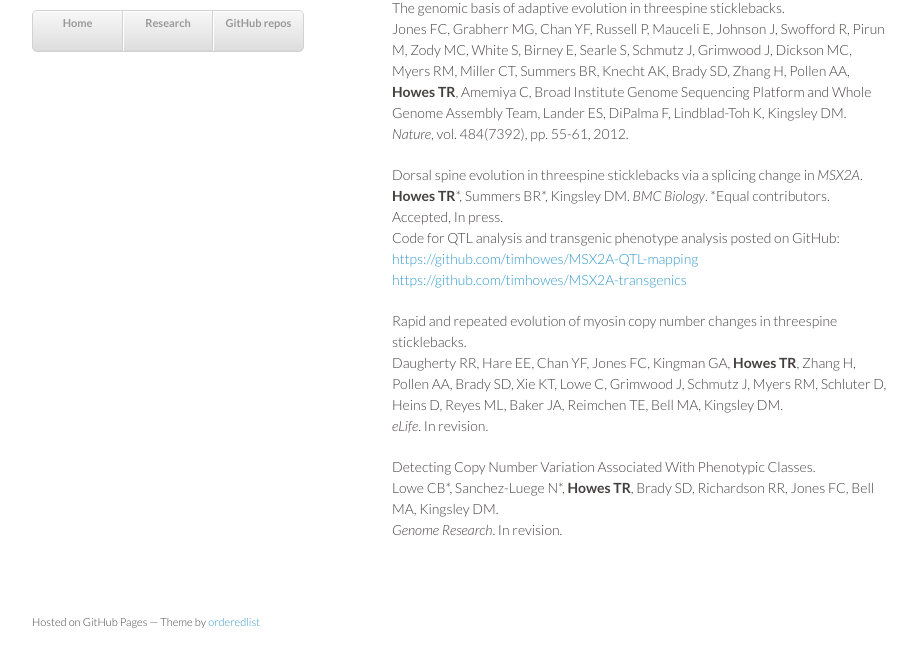
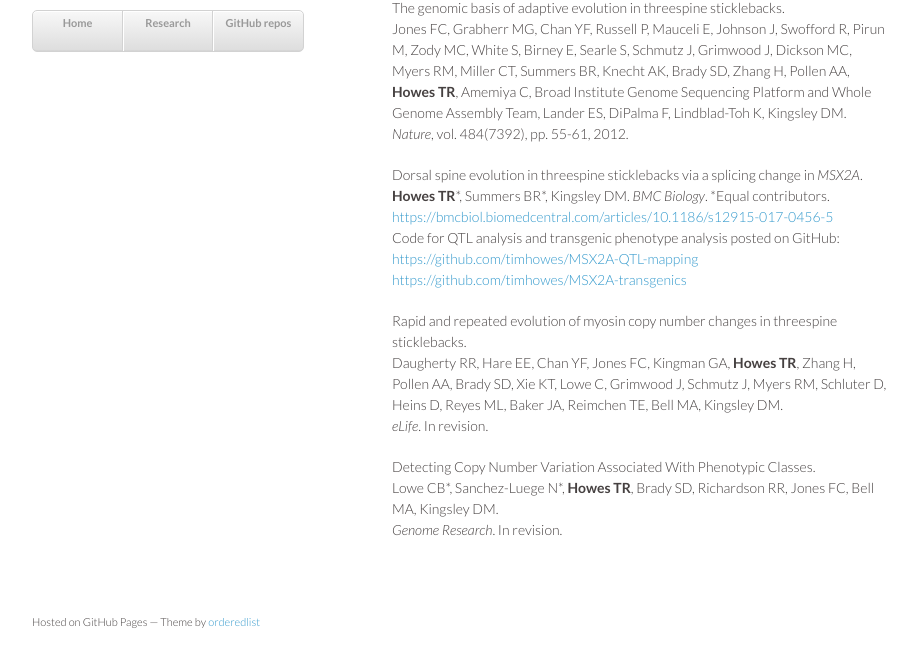
Before and after one commit to timhowes/timhowes.github.io, a plain HTML site: page research/index.html in a window 1280 px wide. Shown: the part 99-766 px from the top of the page, without its empty margins (178-1094 px from the left). Drawn offline with Linux system fonts and the light colour scheme.

Commit message:
Update index.html

```diff
--- a/research/index.html
+++ b/research/index.html
@@ -41,7 +41,7 @@
           <div>
             <p>Dorsal spine evolution in threespine sticklebacks via a splicing change in <i>MSX2A</i>. <br>
               <b>Howes TR</b>*, Summers BR*, Kingsley DM. <i>BMC Biology</i>. *Equal contributors. <br>
-                Accepted, In press. <br>
+                <a href="https://bmcbiol.biomedcentral.com/articles/10.1186/s12915-017-0456-5">https://bmcbiol.biomedcentral.com/articles/10.1186/s12915-017-0456-5</a> <br>
                 Code for QTL analysis and transgenic phenotype analysis posted on GitHub: <br>
               <a href="https://github.com/timhowes/MSX2A-QTL-mapping">https://github.com/timhowes/MSX2A-QTL-mapping</a> <br>
               <a href="https://github.com/timhowes/MSX2A-transgenics">https://github.com/timhowes/MSX2A-transgenics</a></p>
```
